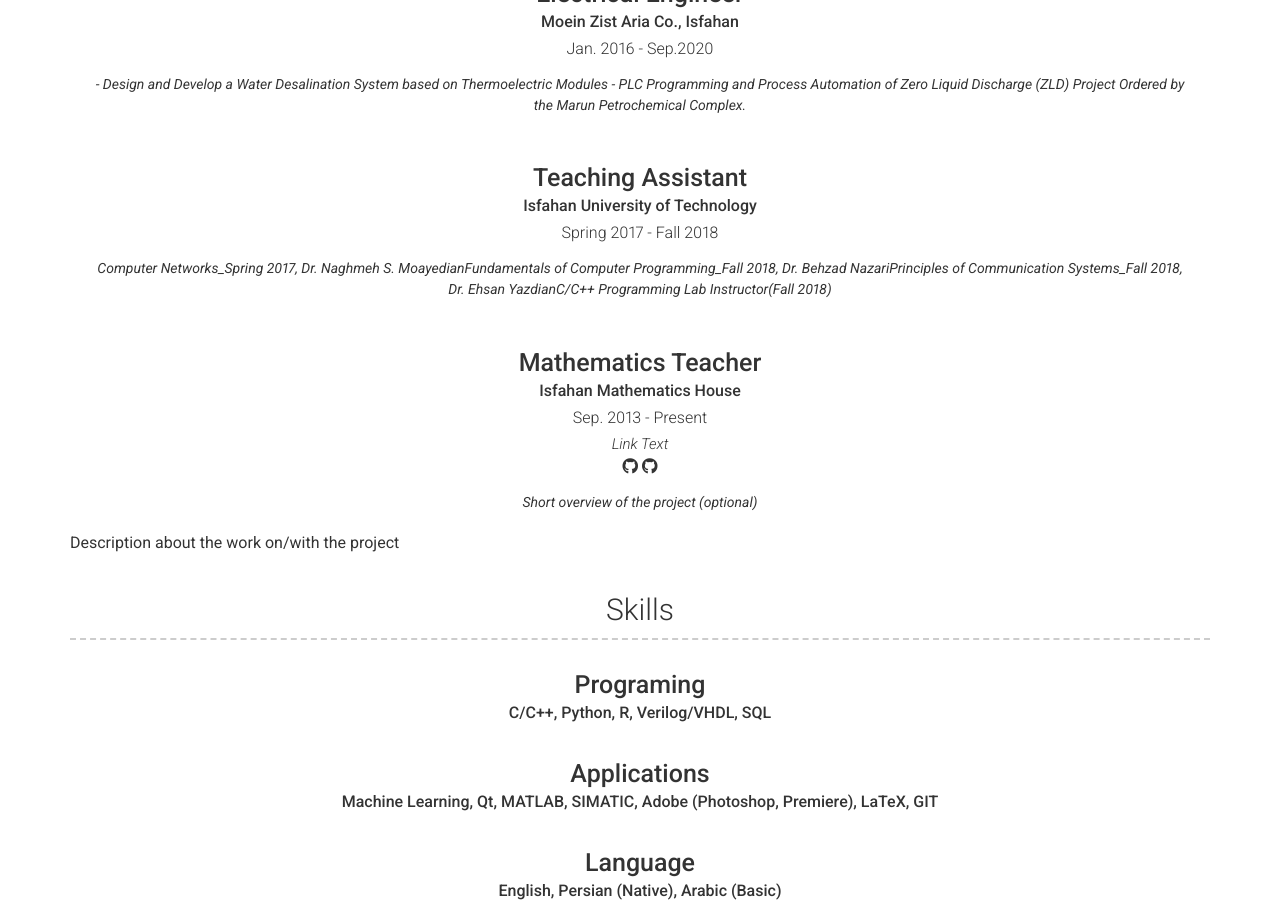
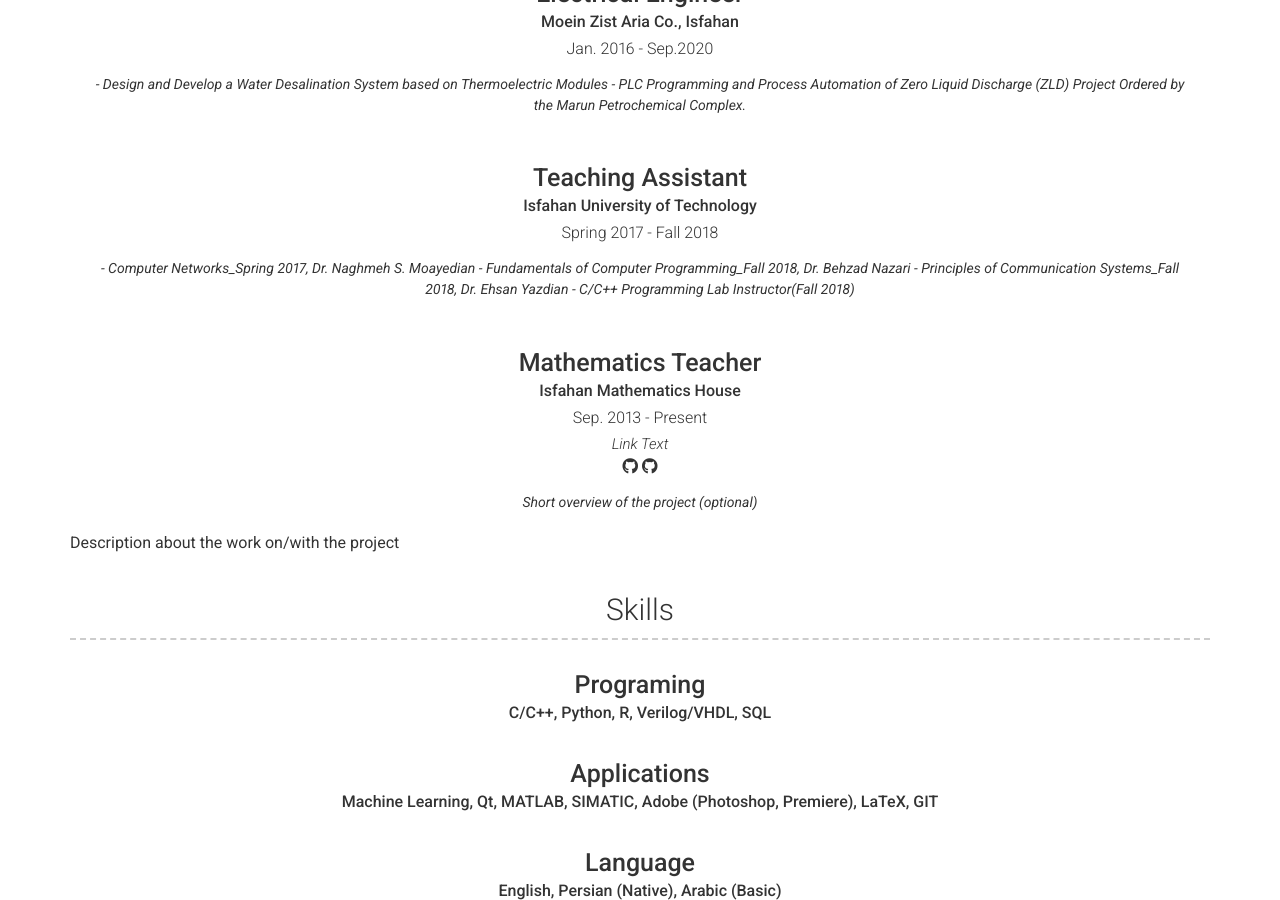
Before and after one commit to ashourzadeh7/ashourzadeh7.github.io, a Jekyll site: the page built from index.md, in a window 1280 px wide and 900 px high, scrolled down 1629 px. Built offline with Jekyll 4.4.1, drawn with Linux system fonts in a browser that asks for light colours; nearby versions of some CDN libraries; part of the change alters nothing that is shown.

```diff
--- a/_config.yml
+++ b/_config.yml
@@ -127,7 +127,7 @@ content:
         title:  Teaching Assistant
         sub_title: Isfahan University of Technology
         caption: Spring 2017 - Fall 2018
-        quote:
+        quote: |
             - Computer Networks_Spring 2017, Dr. Naghmeh S. Moayedian
             - Fundamentals of Computer Programming_Fall 2018, Dr. Behzad Nazari
             - Principles of Communication Systems_Fall 2018, Dr. Ehsan Yazdian
@@ -137,12 +137,12 @@ content:
         title:   Mathematics Teacher
         sub_title: Isfahan Mathematics House
         caption: Sep. 2013 - Present
-        quote: Tutoring Mathematics Workshops for Students and Teachers (Under the Supervision of Dr. Ali Rejali)
-        description: |
+        quote: |
+            - Tutoring Mathematics Workshops for Students and Teachers (Under the Supervision of Dr. Ali Rejali)
             - Mentor of Design Thinking Workshops Based on Stanford Method and POLY UP Workshops (under the Supervision of Dr. Yahya Tabesh)
-        quote: Jury Member of Iran Mathematics A-Lympiad (Fall 2014 - 2020)
-        quote: Paper Reviewer of Iran MathematicsTournament of Towns (Fall 2013 - 2020)
-        quote: Scientific Consultant of Training Camp for Selected Students of the Iran Mathematics Tournament of Towns (Fall 2015 - 2018).
+            - Jury Member of Iran Mathematics A-Lympiad (Fall 2014 - 2020)
+            - Paper Reviewer of Iran MathematicsTournament of Towns (Fall 2013 - 2020)
+            - Scientific Consultant of Training Camp for Selected Students of the Iran Mathematics Tournament of Towns (Fall 2015 - 2018).
 
         link: Link to project (eg. sproogen.github.io/modern-resume-theme)(optional)
         link_text: Link Text
```
